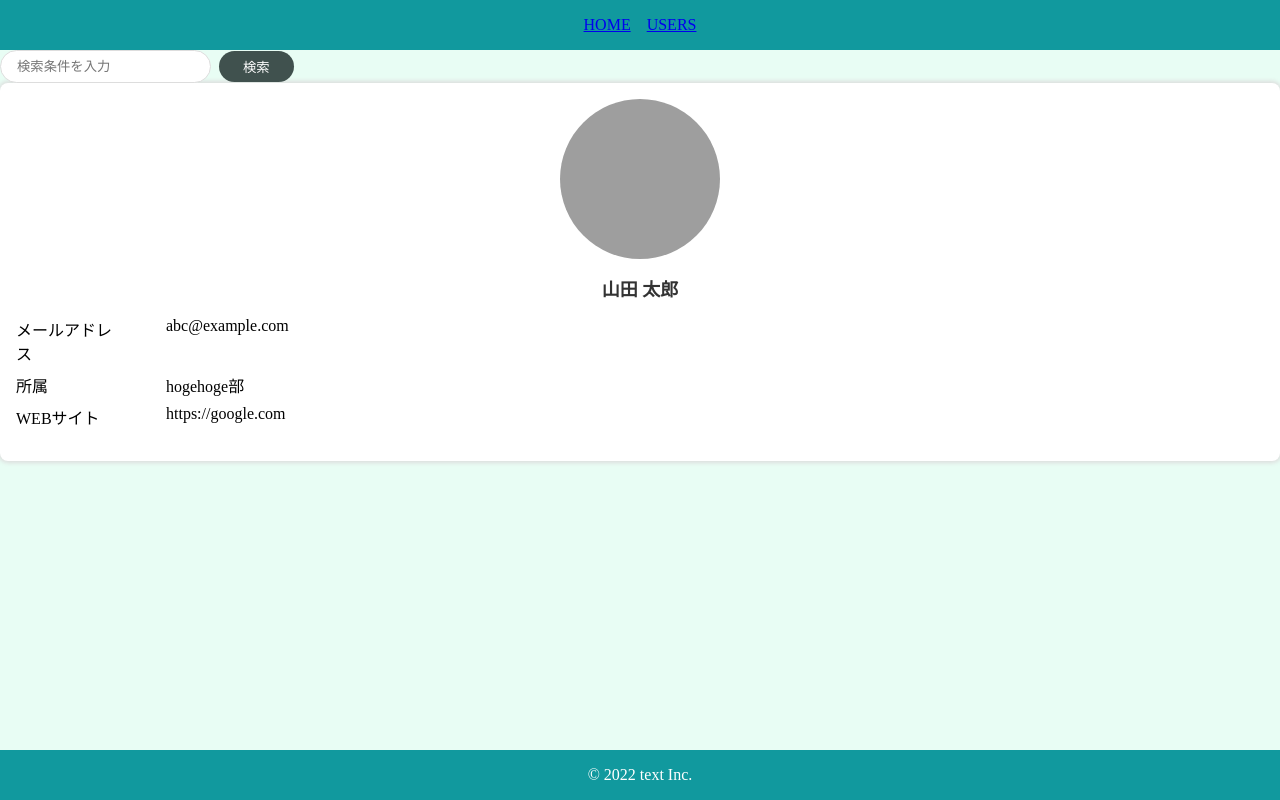
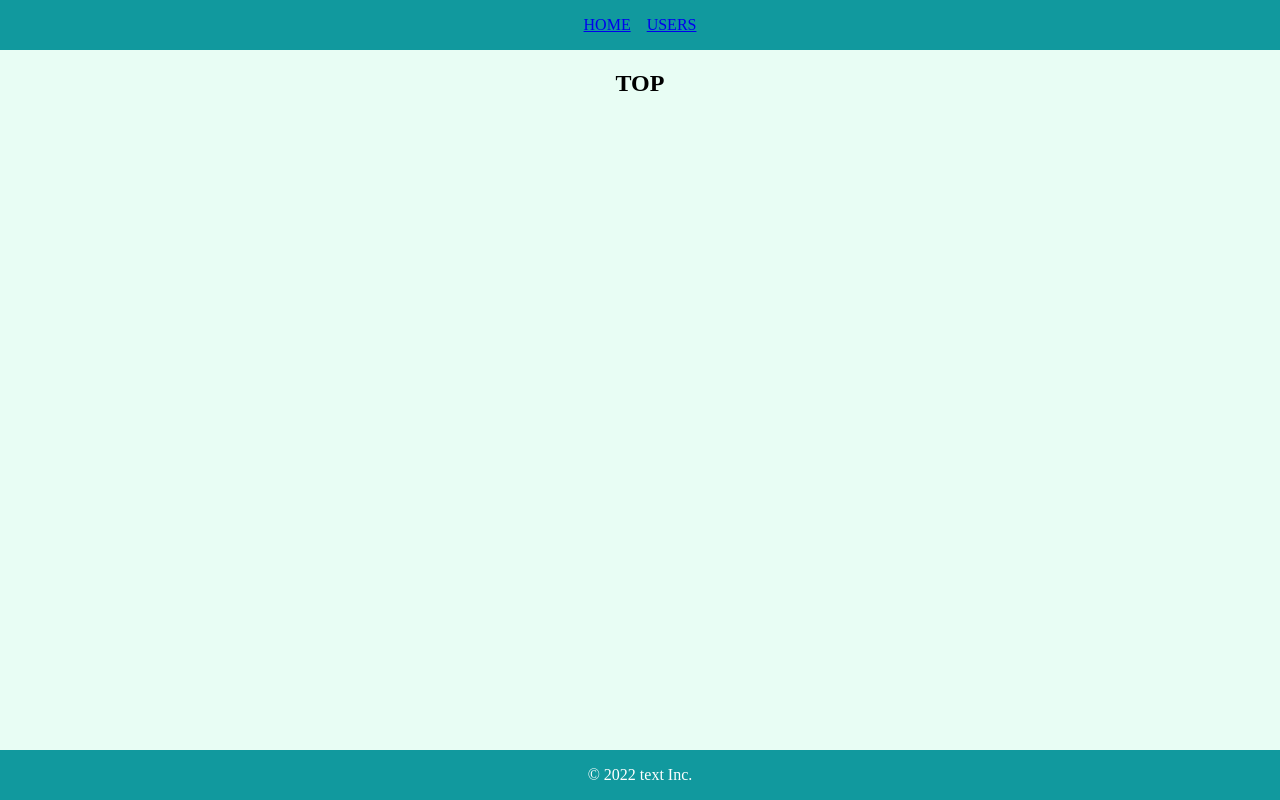
Before and after one commit to ShuheiTakahashi1224/react-atomicDesign, a React (Create React App) app: page / in a window 1280 px wide. Built offline with nearby package versions, Linux system fonts and the light colour scheme; grey boxes are pictures that could not be loaded.

Commit message:
update : router 実装

```diff
--- a/src/App.js
+++ b/src/App.js
@@ -1,23 +1,6 @@
-import { BrowserRouter } from "react-router-dom";
-import { DefaultLayout, SearchInput, UserCard } from "./components/index";
+import Router from "./router/Router";
 import "./styles.css";
 
 export default function App() {
-  const user = {
-    name: "山田 太郎",
-    image: "https://source.unsplash.com/Mv9hjnEUHR4",
-    email: "abc@example.com",
-    group: {
-      name: "hogehoge部"
-    },
-    website: "https://google.com"
-  };
-  return (
-    <BrowserRouter>
-      <DefaultLayout>
-        <SearchInput />
-        <UserCard user={user} />
-      </DefaultLayout>
-    </BrowserRouter>
-  );
+  return <Router />;
 }
--- /dev/null
+++ b/src/components/pages/Top.jsx
@@ -0,0 +1,15 @@
+import styled from "styled-components";
+
+const SContainer = styled.div`
+  text-align: center;
+`;
+
+const Top = () => {
+  return (
+    <SContainer>
+      <h2>TOP</h2>
+    </SContainer>
+  );
+};
+
+export default Top;
--- /dev/null
+++ b/src/components/pages/Users.jsx
@@ -0,0 +1,53 @@
+import styled from "styled-components";
+import { SearchInput, UserCard } from "../index";
+
+const users = [...Array(10).keys()].map((val) => {
+  return {
+    id: val,
+    name: "山田 太郎",
+    image: "https://source.unsplash.com/Mv9hjnEUHR4",
+    email: "abc@example.com",
+    group: {
+      name: "hogehoge部"
+    },
+    website: "https://google.com"
+  };
+});
+
+const SContainer = styled.div`
+  text-align: center;
+`;
+const STitle = styled.h2`
+  color: #333;
+  margin: 16px 0 0;
+`;
+const SSearchInputWrapper = styled.div`
+  display: flex;
+  justify-content: center;
+  margin-top: 8px;
+`;
+const SUsersWrapper = styled.div`
+  display: grid;
+  grid-template-columns: repeat(auto-fit, minmax(250px, 1fr));
+  grid-gap: 20px;
+  margin-top: 16px;
+  padding: 0 10px;
+`;
+
+const Users = () => {
+  return (
+    <SContainer>
+      <STitle>ユーザ一覧</STitle>
+      <SSearchInputWrapper>
+        <SearchInput />
+      </SSearchInputWrapper>
+      <SUsersWrapper>
+        {users.map((user) => (
+          <UserCard key={user.id} user={user} />
+        ))}
+      </SUsersWrapper>
+    </SContainer>
+  );
+};
+
+export default Users;
--- a/src/index.js
+++ b/src/index.js
@@ -1,13 +1,11 @@
 import { StrictMode } from "react";
-import { createRoot } from "react-dom/client";
+import ReactDom from "react-dom";
 
 import App from "./App";
 
-const rootElement = document.getElementById("root");
-const root = createRoot(rootElement);
-
-root.render(
+ReactDom.render(
   <StrictMode>
     <App />
-  </StrictMode>
+  </StrictMode>,
+  document.getElementById("root")
 );
--- /dev/null
+++ b/src/router/Router.jsx
@@ -0,0 +1,26 @@
+import { Switch } from "react-router-dom";
+import { BrowserRouter, Route, Routes } from "react-router-dom";
+import Top from "../components/pages/Top";
+import Users from "../components/pages/Users";
+import { DefaultLayout, HeaderOnly } from "../components/index";
+
+const Router = () => {
+  return (
+    <BrowserRouter>
+      <Switch>
+        <Route exact path="/">
+          <DefaultLayout>
+            <Top />
+          </DefaultLayout>
+        </Route>
+        <Route path="/users">
+          <HeaderOnly>
+            <Users />
+          </HeaderOnly>
+        </Route>
+      </Switch>
+    </BrowserRouter>
+  );
+};
+
+export default Router;
```
Also changed, not shown: package.json (+5 -13 lines).
